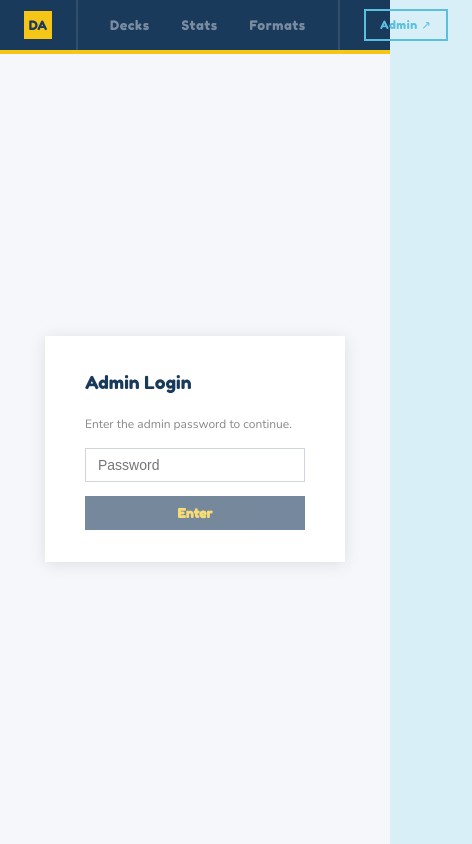
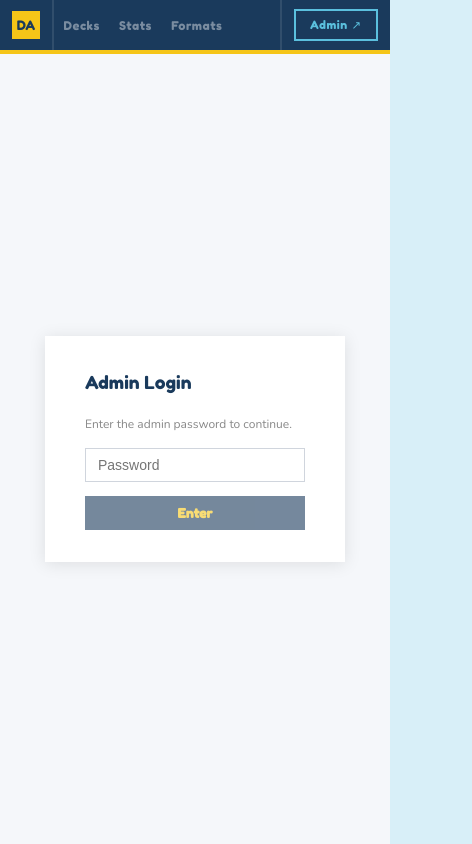
Before and after one commit to QuintenVanBever/Pokemon_TCG_Deck_Archive, a React (Vite) app in the folder apps/web/: page /admin/decks in a window 390 px wide. Shown: the whole page, 472 px wide, since content can reach past the window. Built offline with nearby package versions, Linux system fonts and the light colour scheme; no server answers.

Commit message:
Fix: Mobile styling

```diff
--- a/apps/web/src/components/Navigation.tsx
+++ b/apps/web/src/components/Navigation.tsx
@@ -23,6 +23,7 @@ export function Navigation() {
       {/* Logo */}
       <Link
         to="/decks"
+        className="nav-logo"
         style={{
           display: 'flex', alignItems: 'center',
           padding: '0 1.5rem', gap: '0.6rem',
@@ -50,7 +51,7 @@ export function Navigation() {
       </Link>
 
       {/* Nav links */}
-      <div style={{ display: 'flex', alignItems: 'center', flex: 1, padding: '0 1rem' }}>
+      <div className="nav-links" style={{ display: 'flex', alignItems: 'center', flex: 1, padding: '0 1rem' }}>
         {NAV_LINKS.map(({ to, label }) => {
           const active = pathname === to || pathname.startsWith(to + '/')
           const hovered = hoveredLink === to
@@ -58,6 +59,7 @@ export function Navigation() {
             <Link
               key={to}
               to={to}
+              className="nav-link"
               onMouseEnter={() => setHoveredLink(to)}
               onMouseLeave={() => setHoveredLink(null)}
               style={{
@@ -83,7 +85,7 @@ export function Navigation() {
       </div>
 
       {/* Right: admin button */}
-      <div style={{
+      <div className="nav-admin" style={{
         display: 'flex', alignItems: 'center',
         padding: '0 1.5rem', gap: '0.75rem',
         borderLeft: '2px solid rgba(255,255,255,0.1)',
--- a/apps/web/src/pages/HomePage.tsx
+++ b/apps/web/src/pages/HomePage.tsx
@@ -283,7 +283,7 @@ function StatusFooter({ decks }: { decks: DeckSummary[] }) {
   ]
 
   return (
-    <footer style={{
+    <footer className="status-footer" style={{
       position: 'fixed', bottom: 0, left: 0, right: 0,
       zIndex: 100, height: 44,
       background: 'var(--navy)',
@@ -292,24 +292,24 @@ function StatusFooter({ decks }: { decks: DeckSummary[] }) {
       padding: '0 1rem', gap: '1rem',
       overflowX: 'auto',
     }}>
-      <div style={{ display: 'flex', alignItems: 'center', gap: '0.45rem', flexShrink: 0 }}>
+      <div className="footer-brand" style={{ display: 'flex', alignItems: 'center', gap: '0.45rem', flexShrink: 0 }}>
         <span style={{ width: 11, height: 11, background: 'var(--yellow)', display: 'block' }} />
         <span style={{ fontFamily: 'var(--font-d)', fontSize: '0.7rem', color: 'var(--yellow)' }}>
           Deck Archive
         </span>
       </div>
-      <div style={{ width: 1, height: 20, background: 'rgba(255,255,255,0.1)', flexShrink: 0 }} />
+      <div className="footer-sep" style={{ width: 1, height: 20, background: 'rgba(255,255,255,0.1)', flexShrink: 0 }} />
       {stats.map(({ key, label }, i) => (
         <React.Fragment key={key}>
-          {i > 0 && <div style={{ width: 1, height: 20, background: 'rgba(255,255,255,0.1)', flexShrink: 0 }} />}
-          <div style={{ display: 'flex', alignItems: 'center', gap: '0.4rem', fontSize: '0.72rem', flexShrink: 0 }}>
+          {i > 0 && <div className="footer-sep" style={{ width: 1, height: 20, background: 'rgba(255,255,255,0.1)', flexShrink: 0 }} />}
+          <div className="footer-stat" style={{ display: 'flex', alignItems: 'center', gap: '0.4rem', fontSize: '0.72rem', flexShrink: 0 }}>
             <div style={{ width: 8, height: 8, background: STATUS_COLORS[key], flexShrink: 0 }} />
             <span style={{ fontWeight: 900, color: '#fff' }}>{tot[key]}</span>
-            <span style={{ color: 'rgba(255,255,255,0.32)', fontSize: '0.64rem' }}>{label}</span>
+            <span className="footer-label" style={{ color: 'rgba(255,255,255,0.32)', fontSize: '0.64rem' }}>{label}</span>
           </div>
         </React.Fragment>
       ))}
-      <div style={{ marginLeft: 'auto', fontSize: '0.64rem', color: 'rgba(255,255,255,0.22)' }}>
+      <div className="footer-summary" style={{ marginLeft: 'auto', fontSize: '0.64rem', color: 'rgba(255,255,255,0.22)' }}>
         <strong style={{ color: 'rgba(255,255,255,0.48)' }}>{totalCards}</strong> cards ·{' '}
         <strong style={{ color: 'rgba(255,255,255,0.48)' }}>{decks.length}</strong> decks
       </div>
--- a/apps/web/src/styles/globals.css
+++ b/apps/web/src/styles/globals.css
@@ -159,8 +159,20 @@ img { display: block; max-width: 100%; }
     overflow-y: visible !important;
   }
 
-  /* Navigation: hide wordmark on small screens */
-  .nav-wordmark { display: none !important; }
+  /* Navigation: hide wordmark, tighten paddings */
+  .nav-wordmark  { display: none !important; }
+  .nav-logo      { padding: 0 0.75rem !important; }
+  .nav-links     { padding: 0 !important; }
+  .nav-link      { padding: 0 0.6rem !important; font-size: 0.75rem !important; }
+  .nav-admin     { padding: 0 0.75rem !important; }
+
+  /* Status footer: hide non-essential pieces, show dots + numbers only */
+  .footer-brand   { display: none !important; }
+  .footer-sep     { display: none !important; }
+  .footer-summary { display: none !important; }
+  .footer-label   { display: none !important; }
+  .footer-stat    { gap: 0.3rem !important; }
+  .status-footer  { gap: 0.65rem !important; padding: 0 0.75rem !important; }
 }
 
 @media (max-width: 480px) {
```
